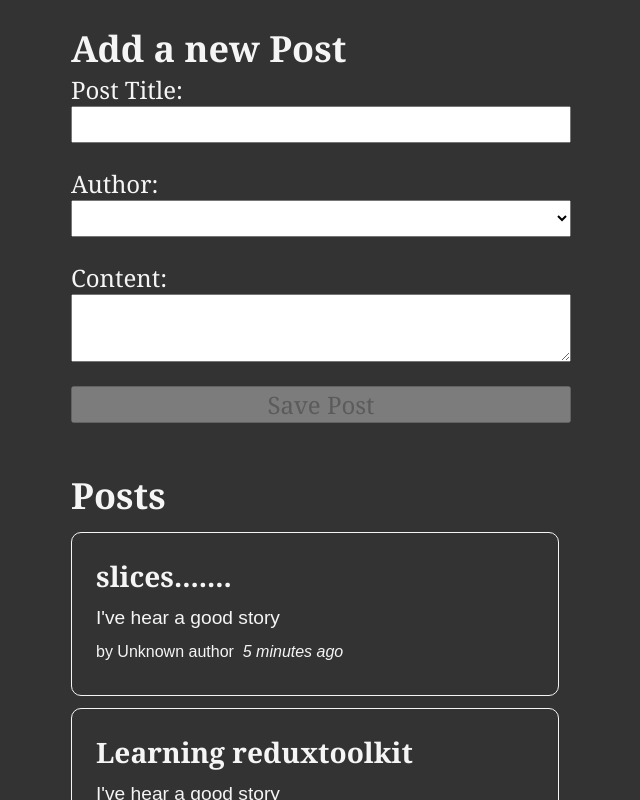
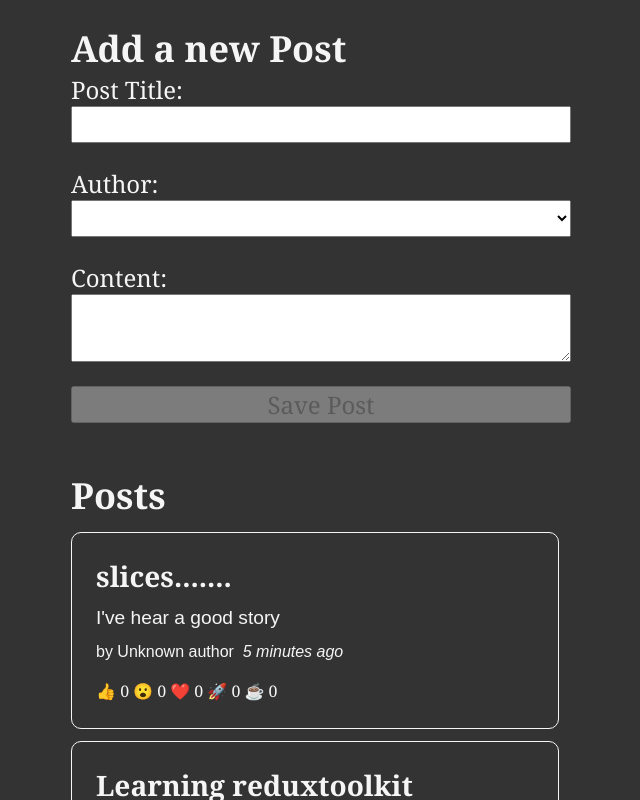
Before and after one commit to edulange/learningRedux2, a React (Create React App) app: page / in a window 1280 px wide. Shown: the top 800 px of the page, without its empty margins (319-959 px from the left). Built offline with nearby package versions, Linux system fonts and the light colour scheme.

Commit message:
anotações

```diff
--- a/src/features/posts/PostsList.js
+++ b/src/features/posts/PostsList.js
@@ -2,6 +2,7 @@
 import { selectAllPosts } from "./postsSlice";
 import PostAuthor from "./PostAuthor";
 import TimeAgo from "./TimeAgo";
+import ReactionButtons from "./ReactionButtons";
 
 const PostsList = () => {
     const posts = useSelector(selectAllPosts)
@@ -17,6 +18,7 @@
               <PostAuthor userId={post.userId} />
               <TimeAgo timestamp={post.date}/>
             </p>
+            <ReactionButtons post={post}/>
         </article>
     ))
 
--- /dev/null
+++ b/src/features/posts/ReactionButtons.js
@@ -0,0 +1,30 @@
+import { useDispatch } from 'react-redux'
+import { reactionAdded } from './postsSlice'
+
+const reactionEmoji = {
+	thumbsUp: '👍',
+	wow: '😮',
+	heart: '❤️',
+	rocket: '🚀',
+	coffee: '☕',
+}
+
+const ReactionButtons = ({ post }) => {
+	const dispatch = useDispatch()
+	const reactionButtons = Object.entries(reactionEmoji).map(([name, emoji]) => {
+		return (
+			<button
+				key={name}
+				type='button'
+				className='reactionButton'
+				onClick={() => dispatch(reactionAdded({ postId: post.id, reaction: name }))}
+			>
+				{emoji} {post.reactions[name]}
+			</button>
+		)
+	})
+
+	return <div>{reactionButtons}</div>
+}
+
+export default ReactionButtons
--- a/src/features/posts/postsSlice.js
+++ b/src/features/posts/postsSlice.js
@@ -7,12 +7,26 @@
 		title: 'Learning reduxtoolkit',
 		content: "I've hear a good story",
 		date: sub(new Date(), { minutes: 10 }).toISOString(),
+		reactions: {
+			thumbsUp: 0,
+			wow: 0,
+			heart: 0,
+			rocket: 0,
+			coffee: 0,
+		},
 	},
 	{
 		id: '2',
 		title: 'slices.......',
 		content: "I've hear a good story",
 		date: sub(new Date(), { minutes: 5 }).toISOString(),
+		reactions: {
+			thumbsUp: 0,
+			wow: 0,
+			heart: 0,
+			rocket: 0,
+			coffee: 0,
+		},
 	},
 ]
 
@@ -32,15 +46,29 @@
 						content,
 						date: new Date().toISOString(),
 						userId,
+						reactions: {
+							thumbsUp: 0,
+							wow: 0,
+							heart: 0,
+							rocket: 0,
+							coffee: 0,
+						},
 					},
 				}
 			},
+		},
+		reactionAdded(state, action) {
+			const { postId, reaction } = action.payload
+			const existingPost = state.find((post) => post.id === postId)
+			if (existingPost) {
+				existingPost.reactions[reaction]++
+			}
 		},
 	},
 })
 
 export const selectAllPosts = (state) => state.posts
 
-export const { postAdded } = postsSlice.actions
+export const { postAdded, reactionAdded } = postsSlice.actions
 
 export default postsSlice.reducer
```
Also changed, not shown: anotações.txt.
